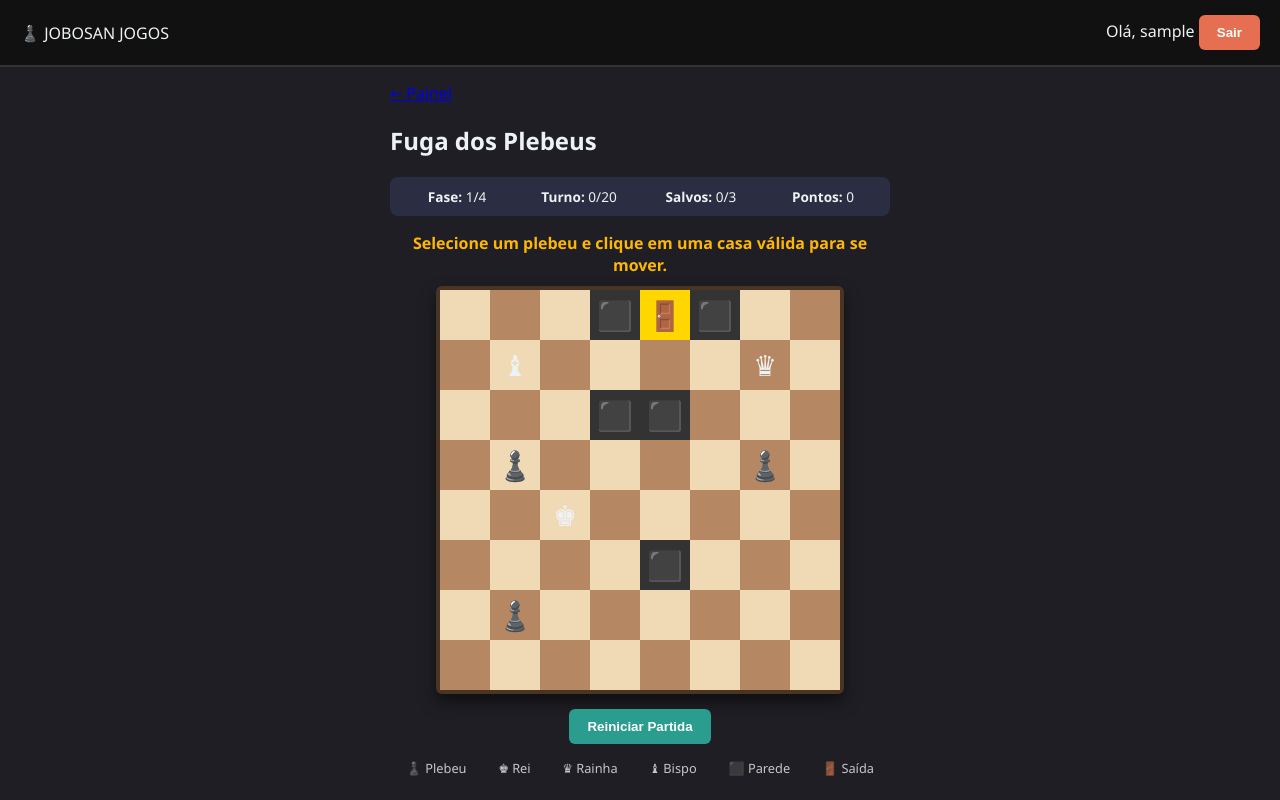
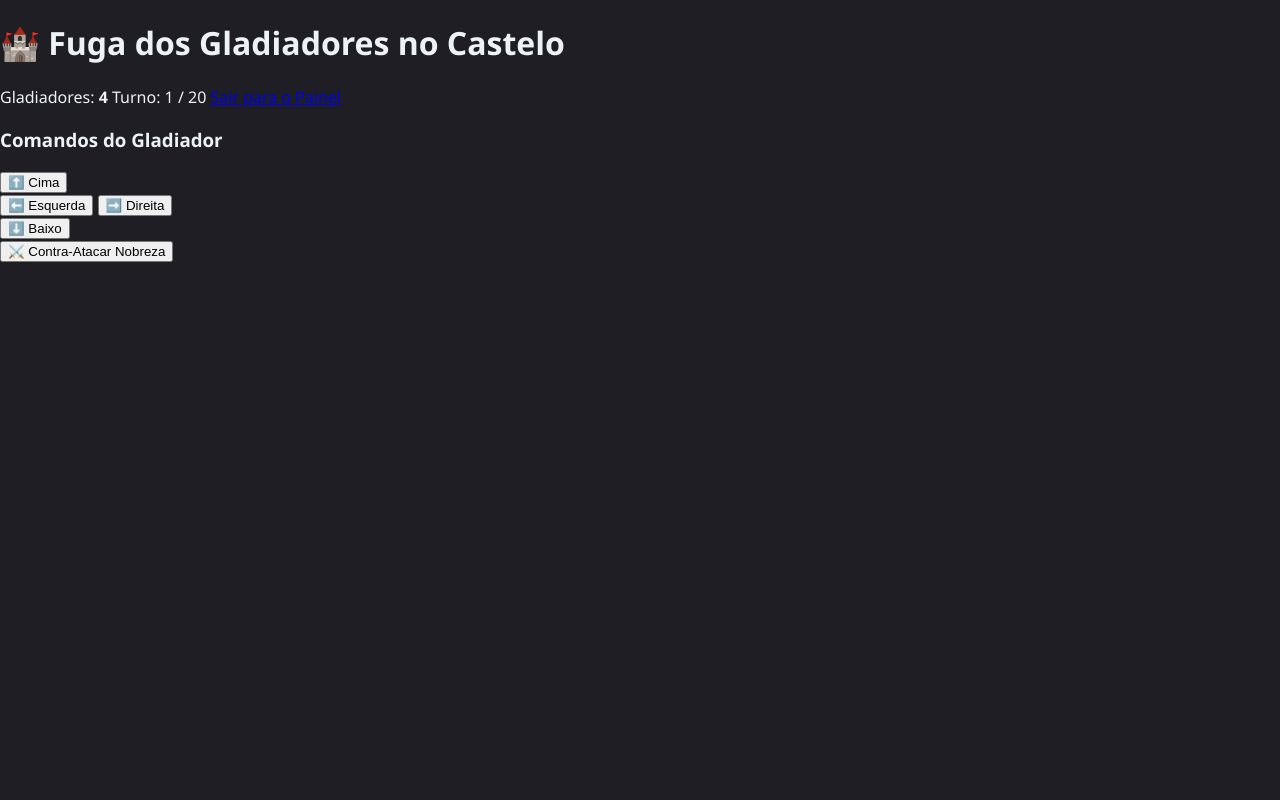
Before and after one commit to joao-bento-da-silva/JOBOSAN-, a Flask app: page /jogo in a window 1280 px wide. Run offline with Flask 3, Linux system fonts and the light colour scheme; the visitor is signed in with stand-in values (Sample User, id 1).

Commit message:
Refactor jogo.html structure and content

```diff
--- a/templates/jogo.html
+++ b/templates/jogo.html
@@ -1,37 +1,47 @@
-{% extends "base.html" %}
+ <!DOCTYPE html>
+<html lang="pt-BR">
+<head>
+    <meta charset="UTF-8">
+    <meta name="viewport" content="width=device-width, initial-scale=1.0">
+    <title>Jobosan Jogos - Fuga dos Gladiadores</title>
+    <link rel="stylesheet" href="{{ url_for('static', filename='style.css') }}">
+</head>
+<body>
+    <div class="container-jogo">
+        <header class="topo-jogo">
+            <h1>🏰 Fuga dos Gladiadores no Castelo</h1>
+            <div class="info-painel">
+                <span>Gladiadores: <strong id="qtd-gladiadores">4</strong></span>
+                <span>Turno: <span id="turno-atual">1</span> / 20</span>
+                <a href="{{ url_for('painel') }}" class="btn-voltar">Sair para o Painel</a>
+            </div>
+        </header>
 
-{% block content %}
-<div class="game-container">
-  <div class="game-header">
-    <a href="{{ url_for('painel') }}" class="btn-back">← Painel</a>
-    <h2>Fuga dos Plebeus</h2>
-  </div>
+        <main class="area-batalha">
+            <!-- Tabuleiro / Labirinto Estratégico -->
+            <div id="tabuleiro-labirinto" class="tabuleiro-grid">
+                <!-- As células do labirinto e as peças (Rei, Rainha, Bispo, Soldados, Gladiadores e Saída) serão renderizadas aqui -->
+            </div>
 
-  <div class="status-panel">
-    <div class="stat-box"><strong>Fase:</strong> <span id="fase-txt">1</span>/4</div>
-    <div class="stat-box"><strong>Turno:</strong> <span id="turnos-txt">0</span>/20</div>
-    <div class="stat-box"><strong>Salvos:</strong> <span id="salvos-txt">0</span>/3</div>
-    <div class="stat-box"><strong>Pontos:</strong> <span id="pontos-txt">0</span></div>
-  </div>
+            <!-- Painel de Ações Táticas -->
+            <div class="painel-comandos">
+                <h3>Comandos do Gladiador</h3>
+                <div class="botoes-direcao">
+                    <button onclick="moverGladiador('cima')" class="btn-acao">⬆️ Cima</button>
+                    <div class="botoes-meio">
+                        <button onclick="moverGladiador('esquerda')" class="btn-acao">⬅️ Esquerda</button>
+                        <button onclick="moverGladiador('direita')" class="btn-acao">➡️ Direita</button>
+                    </div>
+                    <button onclick="moverGladiador('baixo')" class="btn-acao">⬇️ Baixo</button>
+                </div>
+                <div class="botoes-combate">
+                    <button onclick="tentarContraAtaque()" class="btn-ataque">⚔️ Contra-Atacar Nobreza</button>
+                </div>
+            </div>
+        </main>
+    </div>
 
-  <p id="instrucoes" class="game-msg">Selecione um plebeu e clique em uma casa válida para se mover.</p>
-
-  <!-- O TABULEIRO SERÁ DESENHADO AQUI VIA JAVASCRIPT -->
-  <div id="tabuleiro" class="board"></div>
-
-  <div class="controls">
-    <button id="btn-reiniciar" class="btn-primary">Reiniciar Partida</button>
-  </div>
-
-  <div class="legend">
-    <span>♟️ Plebeu</span>
-    <span>♚ Rei</span>
-    <span>♛ Rainha</span>
-    <span>♝ Bispo</span>
-    <span>⬛ Parede</span>
-    <span>🚪 Saída</span>
-  </div>
-</div>
-
-<script src="{{ url_for('static', filename='game.js') }}"></script>
-{% endblock %}
+    <!-- Script de controle do jogo -->
+    <script src="{{ url_for('static', filename='game.js') }}"></script>
+</body>
+</html>
```
